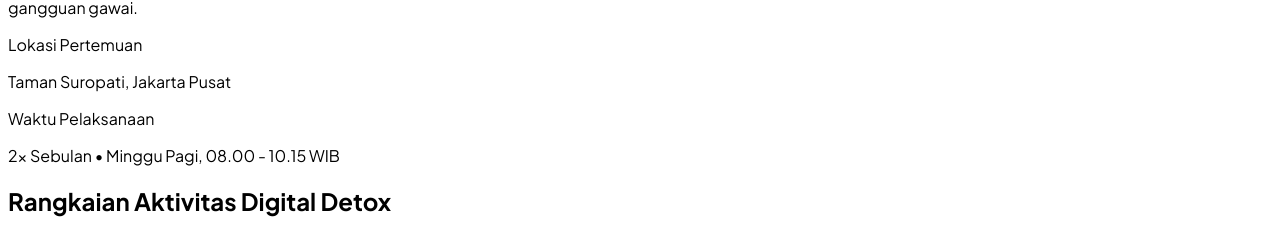
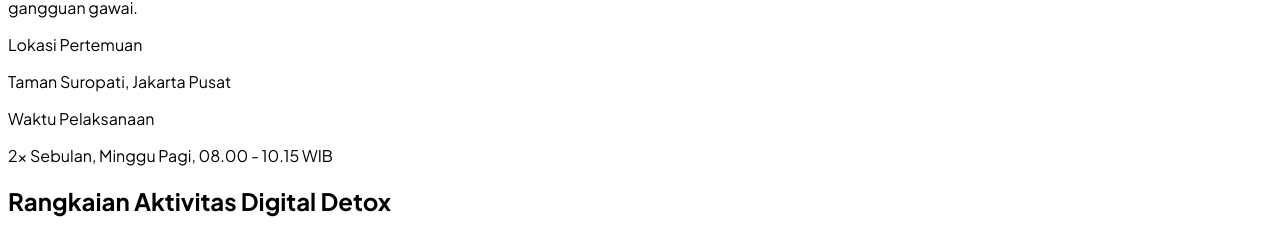
Before and after one commit to LEANDER230/Baca-Bareng-Club, a Next.js app: page /digital-detox in a window 1280 px wide. Shown: the part 1713-1948 px from the top of the page. Built offline with nearby package versions, Linux system fonts and the light colour scheme.

Commit message:
Update page.tsx

```diff
--- a/app/digital-detox/page.tsx
+++ b/app/digital-detox/page.tsx
@@ -5,7 +5,7 @@ const OFFLINE_DATA = {
   totalSeats: 20,
   remainingSeats: 0, // Ubah angka ini saat kuota batch berikutnya dibuka
   location: "Taman Suropati, Jakarta Pusat",
-  schedule: "2x Sebulan • Minggu Pagi, 08.00 - 10.15 WIB",
+  schedule: "2x Sebulan, Minggu Pagi, 08.00 - 10.15 WIB",
   registerUrl: "https://bit.ly/bacabarengclub5",
 };
 
```
